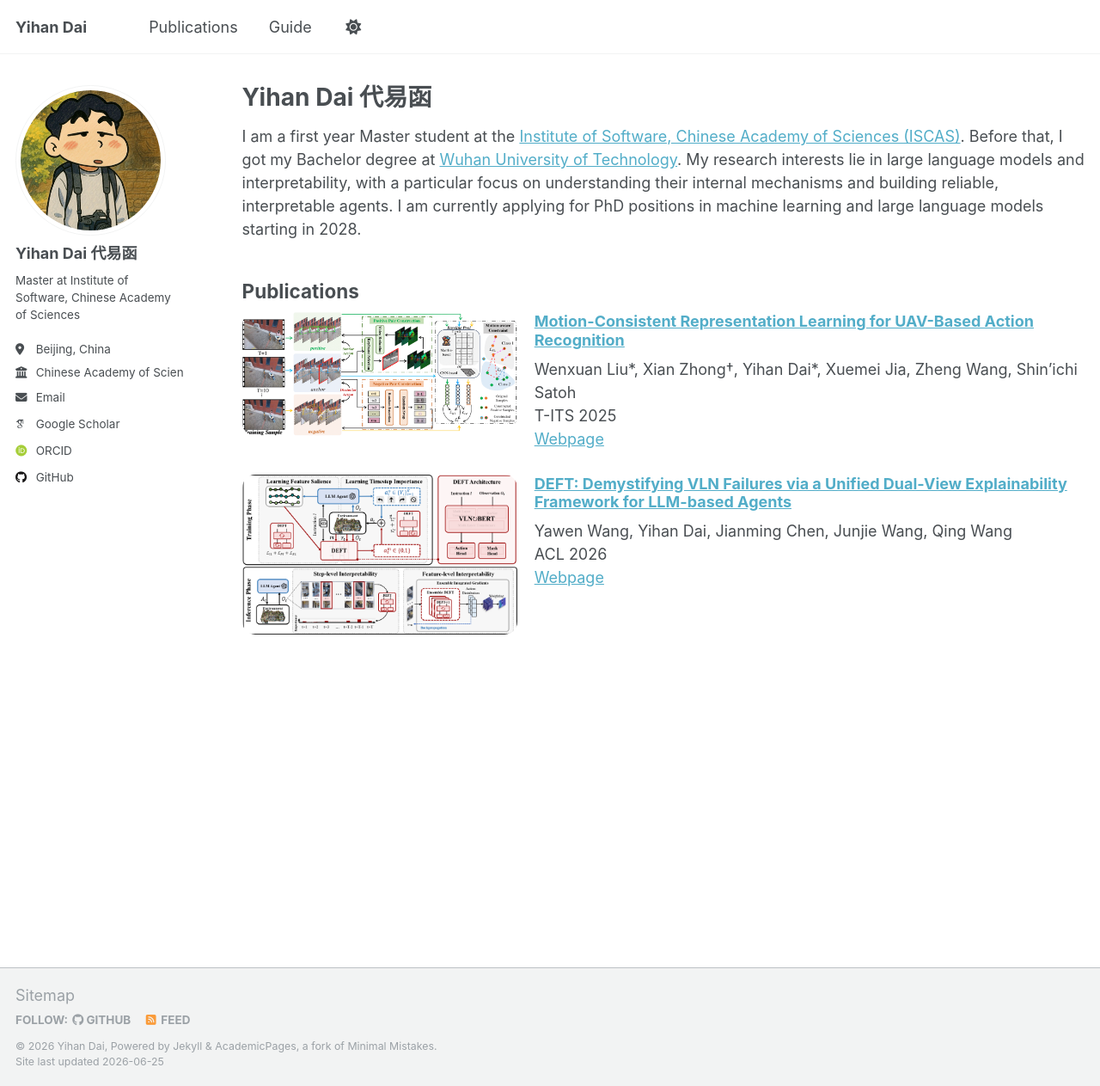
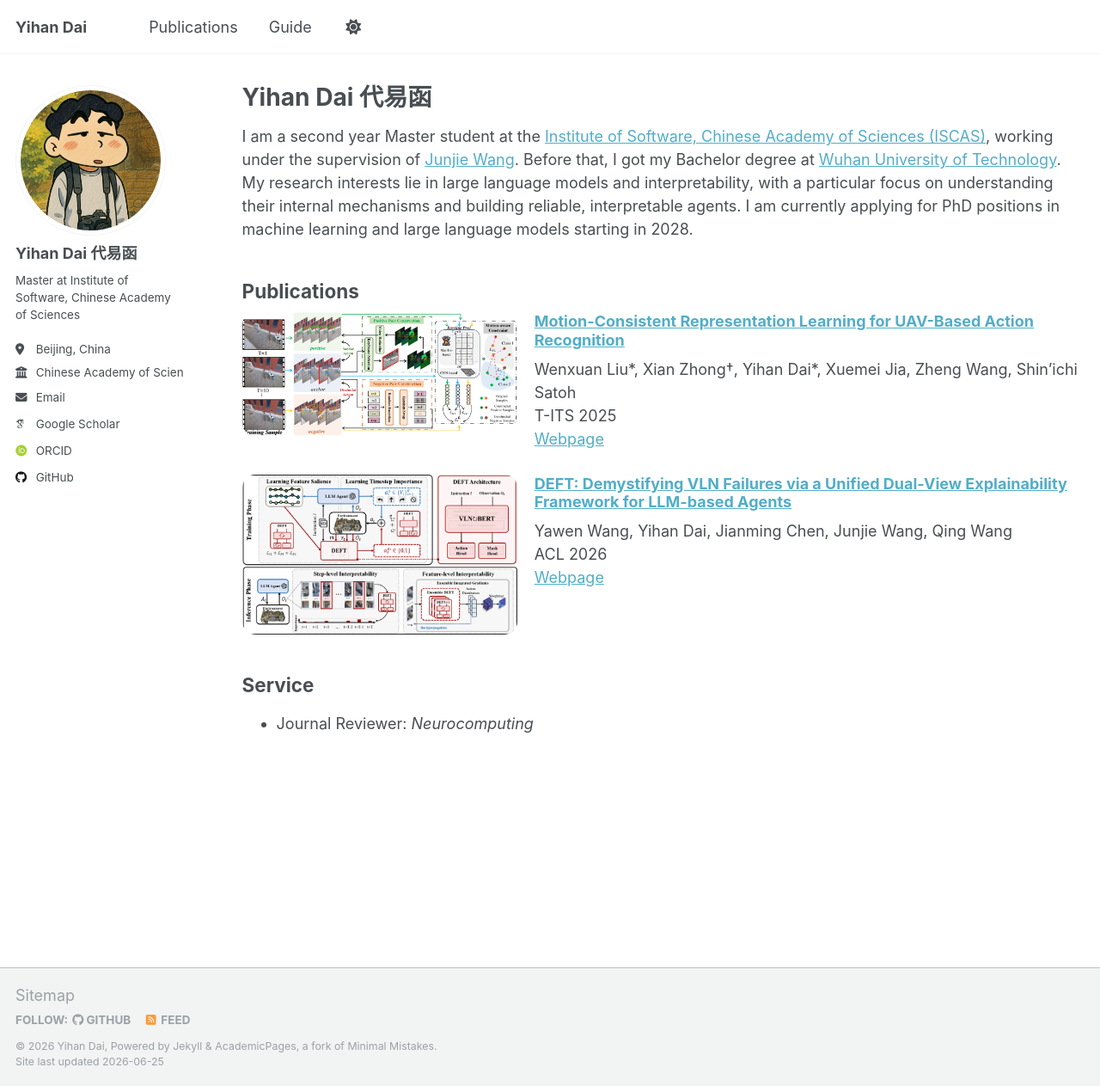
Before and after one commit to yihandai/yihandai.github.io, a Jekyll site: the page built from _pages/about.md, in a window 1280 px wide and 1263 px high. Shown: the whole window at 86% size. Built offline with Jekyll 4.4.1, drawn with Linux system fonts in a browser that asks for light colours; some web fonts are replaced; a script that is not in the unit is left out.

Commit message:
update publicaions

```diff
--- a/_pages/about.md
+++ b/_pages/about.md
@@ -8,7 +8,7 @@ redirect_from:
 layout: archive
 ---
 
-I am a first year Master student at the [Institute of Software, Chinese Academy of Sciences (ISCAS)](http://www.iscas.ac.cn). Before that, I got my Bachelor degree at [Wuhan University of Technology](https://www.whut.edu.cn). My research interests lie in large language models and interpretability, with a particular focus on understanding their internal mechanisms and building reliable, interpretable agents. I am currently applying for PhD positions in machine learning and large language models starting in 2028.
+I am a second year Master student at the [Institute of Software, Chinese Academy of Sciences (ISCAS)](http://www.iscas.ac.cn), working under the supervision of [Junjie Wang](https://junjiewangiscas.github.io/). Before that, I got my Bachelor degree at [Wuhan University of Technology](https://www.whut.edu.cn). My research interests lie in large language models and interpretability, with a particular focus on understanding their internal mechanisms and building reliable, interpretable agents. I am currently applying for PhD positions in machine learning and large language models starting in 2028.
 
 <style>
   .publication-item {
@@ -78,12 +78,16 @@ I am a first year Master student at the [Institute of Software, Chinese Academy
   <!-- Right side -->
   <div class="publication-item__content">
     <h3 style="margin-top: 0;">
-      <a href="https://openreview.net/forum?id=mGlrAyVq38#discussion">
+      <a href="https://aclanthology.org/2026.acl-long.1363/">
         DEFT: Demystifying VLN Failures via a Unified Dual-View Explainability Framework for LLM-based Agents
       </a>
     </h3>
     Yawen Wang, Yihan Dai, Jianming Chen, Junjie Wang, Qing Wang<br />
     ACL 2026<br />
-    <a href="https://openreview.net/forum?id=mGlrAyVq38#discussion">Webpage</a><br />
+    <a href="https://aclanthology.org/2026.acl-long.1363/">Webpage</a><br />
   </div>
 </div>
+
+## Service
+
+- Journal Reviewer: *Neurocomputing*
```
